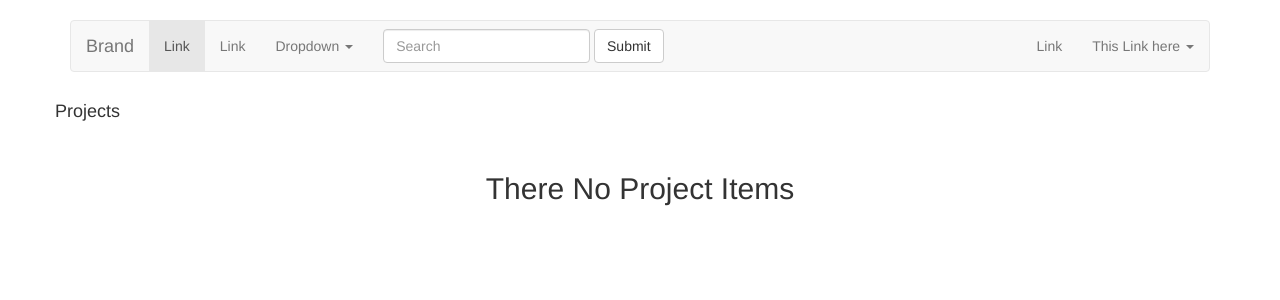
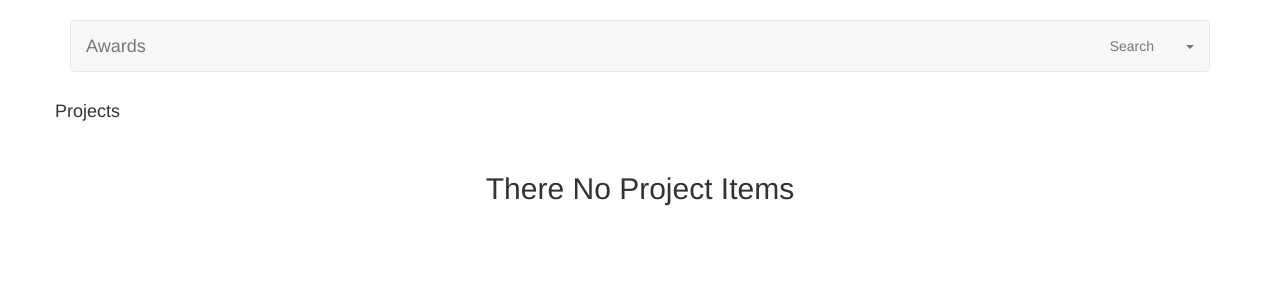
Before and after one commit to danalvin/Django-IP3, a Django app: page /home/ in a window 1280 px wide. Shown: the top 300 px of the page. Run offline with Django 3.2, Linux system fonts and the light colour scheme; the visitor is signed in with stand-in values (Sample User, id 1); data that the repository does not hold is empty; some libraries are stand-ins or nearby versions.

Commit message:
navbar added

```diff
--- a/awards/templates/navbar.html
+++ b/awards/templates/navbar.html
@@ -16,37 +16,32 @@
         <span class="icon-bar"></span>
         <span class="icon-bar"></span>
       </button>
-      <a class="navbar-brand" href="#">Brand</a>
+      <a class="navbar-brand" href="/">Awards</a>
     </div>
 
     <!-- Collect the nav links, forms, and other content for toggling -->
     <div class="collapse navbar-collapse" id="bs-example-navbar-collapse-1">
       <ul class="nav navbar-nav">
-        <li class="active"><a href="#">Link <span class="sr-only">(current)</span></a></li>
-        <li><a href="#">Link</a></li>
+        <!--<li class="active"><a href="#">Link <span class="sr-only">(current)</span></a></li>-->
+        <!--<li><a href="#">Link</a></li>-->
         <li class="dropdown">
-          <a href="#" class="dropdown-toggle" data-toggle="dropdown" role="button" aria-haspopup="true" aria-expanded="false">Dropdown <span class="caret"></span></a>
+          <!--<a href="#" class="dropdown-toggle" data-toggle="dropdown" role="button" aria-haspopup="true" aria-expanded="false"><span class="caret"></span></a>-->
           <ul class="dropdown-menu">
-            <li><a href="#">Action</a></li>
-            <li><a href="#">Another action</a></li>
-            <li><a href="#">Something else here</a></li>
+            <li><a href="#"></a></li>
+            <li><a href="#"></a></li>
+            <li><a href="#"></a></li>
             <li role="separator" class="divider"></li>
-            <li><a href="#">Separated link</a></li>
+            <li><a href="#"></a></li>
             <li role="separator" class="divider"></li>
-            <li><a href="#">One more separated link</a></li>
+            <li><a href="#"></a></li>
           </ul>
         </li>
       </ul>
-      <form class="navbar-form navbar-left" role="search">
-        <div class="form-group">
-          <input type="text" class="form-control" placeholder="Search">
-        </div>
-        <button type="submit" class="btn btn-default">Submit</button>
-      </form>
+
       <ul class="nav navbar-nav navbar-right">
-        <li><a href="#">Link</a></li>
+        <li><a href="#">Search</a></li>
         <li class="dropdown">
-          <a href="#" class="dropdown-toggle" data-toggle="dropdown" role="button" aria-haspopup="true" aria-expanded="false">This Link here <span class="caret"></span></a>
+          <a href="#" class="dropdown-toggle" data-toggle="dropdown" role="button" aria-haspopup="true" aria-expanded="false"><span class="caret"></span></a>
           <ul class="dropdown-menu">
             <li><a href="/logout">Logout</a></li>
             <li><a href="#">View profile</a></li>
```
